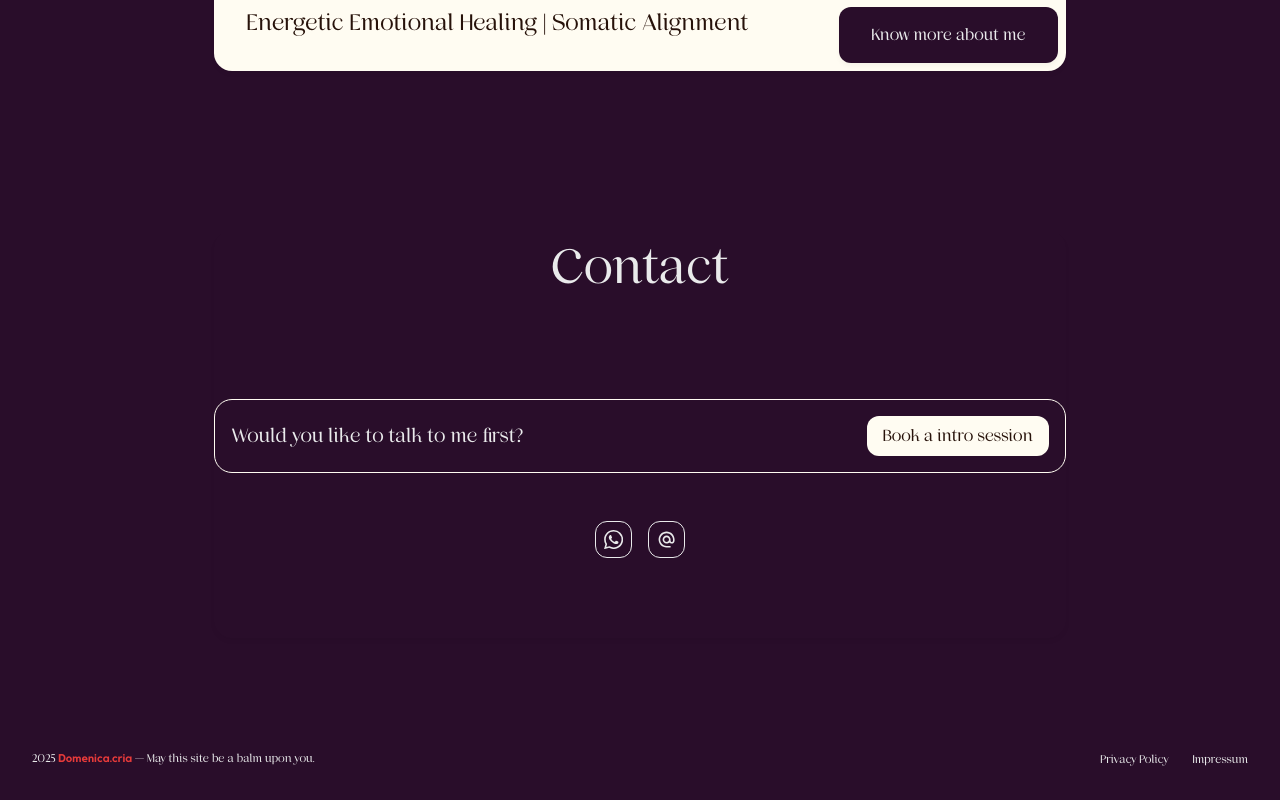
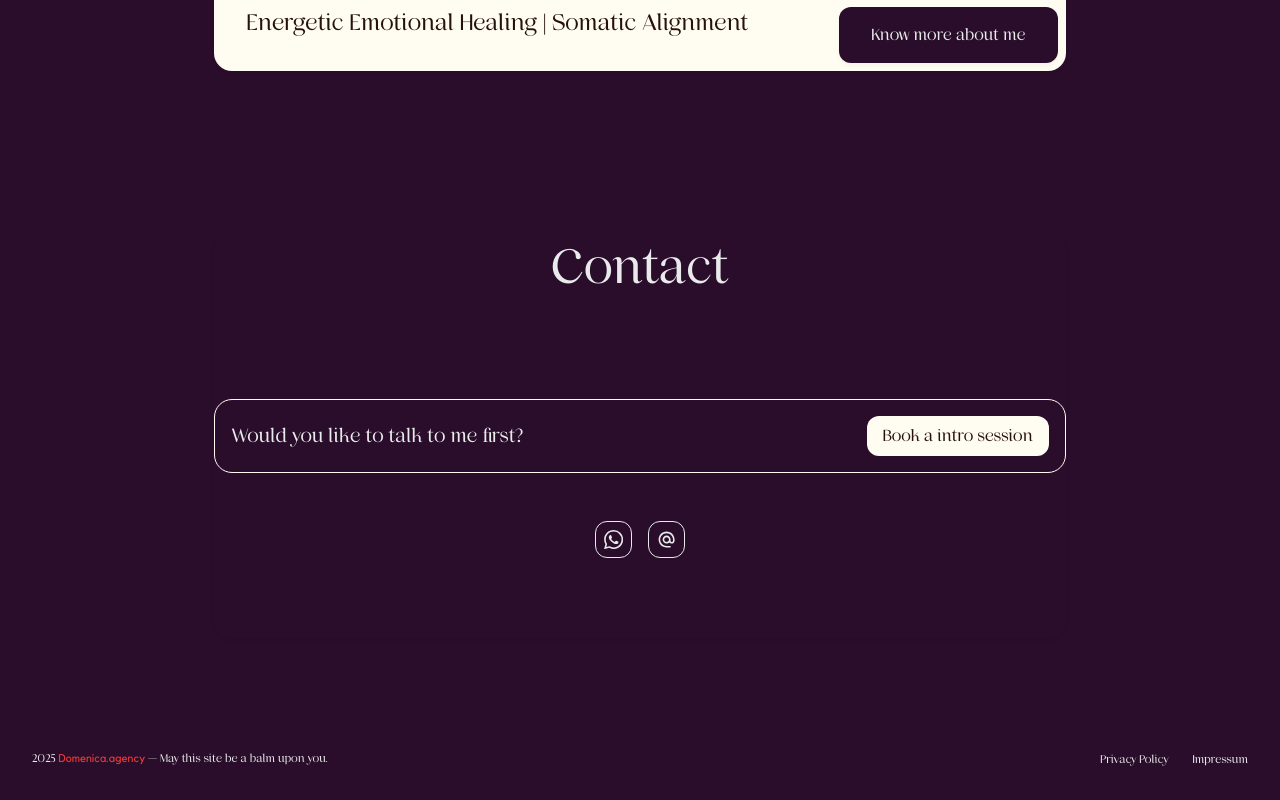
Before and after one commit to teusto/laraland, a React (Vite) app: page / in a window 1280 px wide. Shown: the part 7862-8662 px from the top of the page. Built offline with nearby package versions, Linux system fonts and the light colour scheme.

Commit message:
fix: update footer link

```diff
--- a/src/sections/Footer.tsx
+++ b/src/sections/Footer.tsx
@@ -4,7 +4,7 @@ import styles from "./styles/footer.module.scss";
 const Footer = () => {
     return (
         <div className={styles.footer_wrapper}>
-            <p>2025 <span>Domenica.cria</span> — May this site be a balm upon you.</p>
+            <p>2025 <span><a href="https://domenica.agency" target="_blank" rel="noopener noreferrer">Domenica.agency</a></span> — May this site be a balm upon you.</p>
             <div className={styles.footer_links}>
                 <Link to="/privacy" className={styles.link}>Privacy Policy</Link>
                 <Link to="/impressum" className={styles.link}>Impressum</Link>
--- a/src/sections/styles/footer.module.scss
+++ b/src/sections/styles/footer.module.scss
@@ -15,6 +15,11 @@
             font-weight: bold;
             color: #E83B3A;
             cursor: pointer;
+            text-decoration: none;
+            a {
+                text-decoration: none;
+                color: #E83B3A;
+            }
         }
     }
     .footer_links {
```
